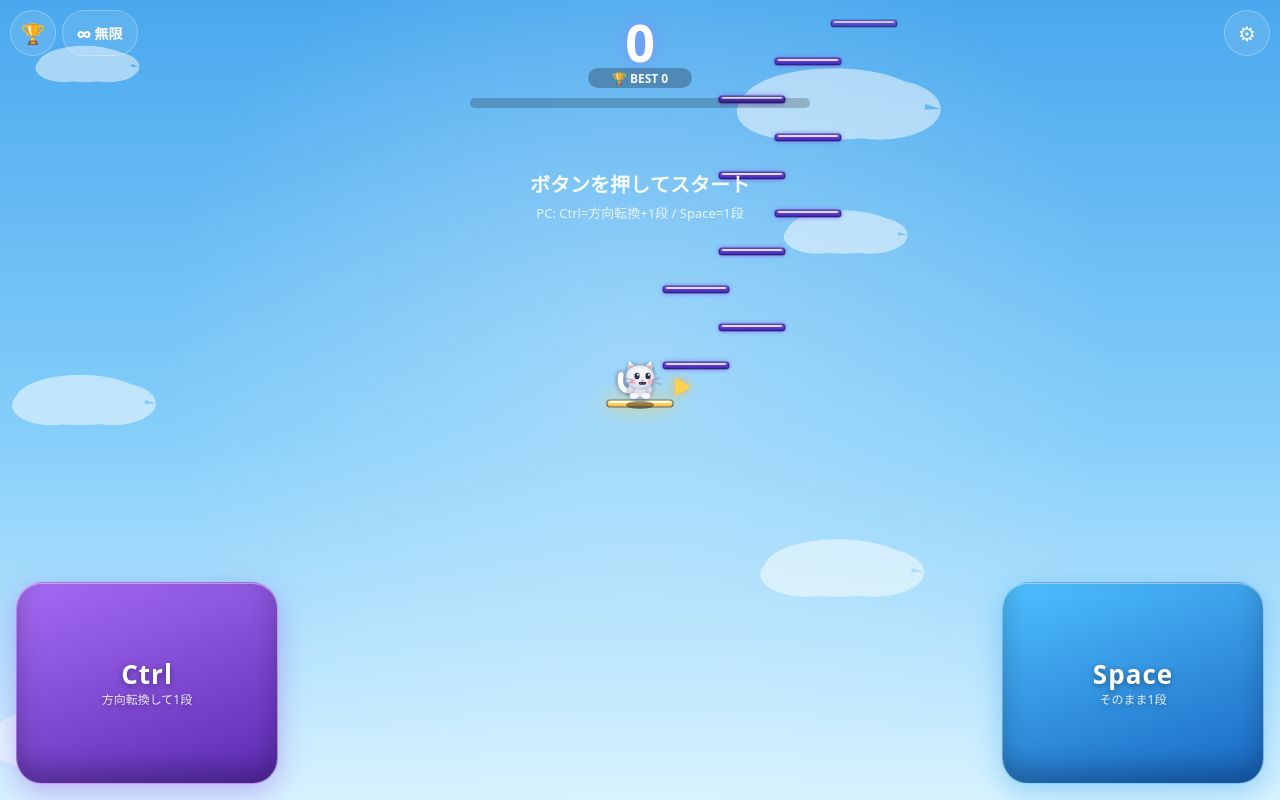
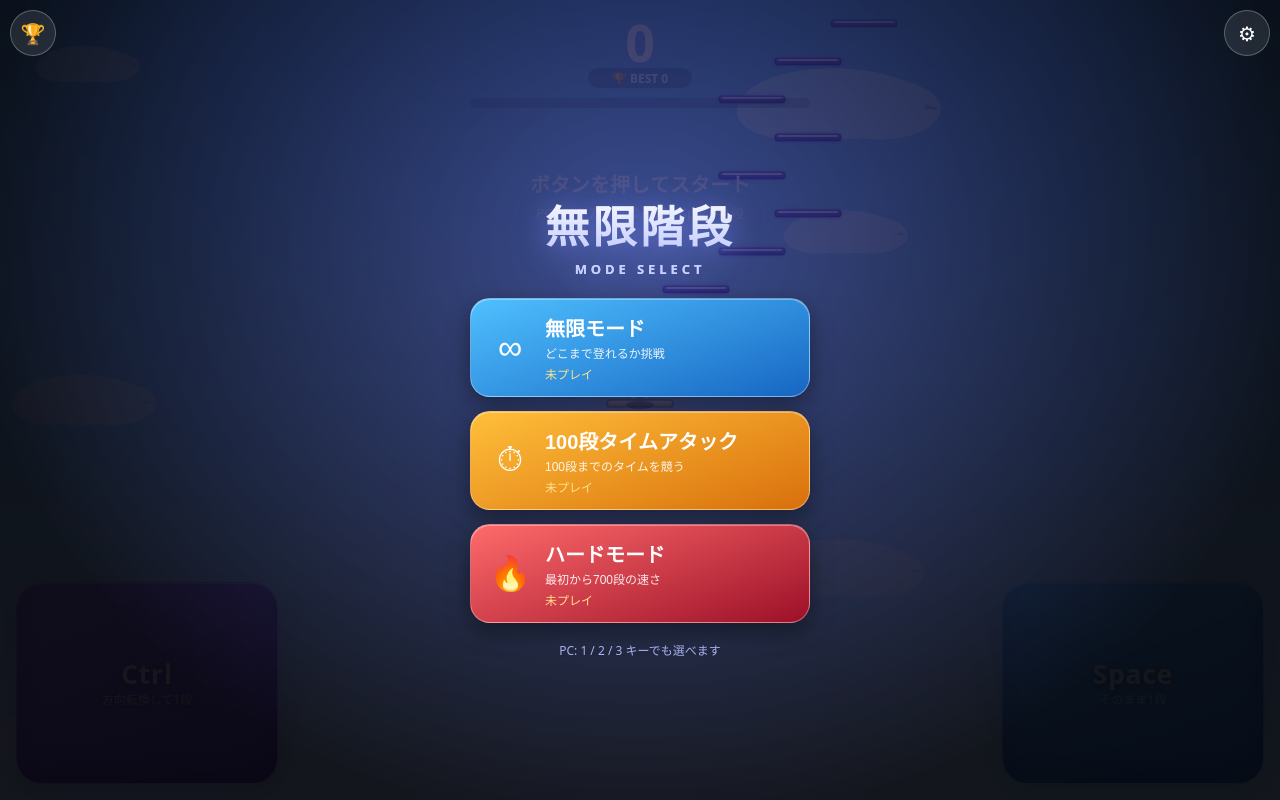
Before and after one commit to kikuchitakumi/mugenkaidan, a plain HTML site: page index.html in a window 1280 px wide. Drawn offline with Linux system fonts and the light colour scheme; animation ran at ten frames a second.

Commit message:
ハードモードとタイトル画面(モード選択)を追加
- ハード: 最初から700段目相当の制限時間でスタート、ランキングはFirestoreのhardコレクション
- 起動時にタイトル画面で 無限/100段タイム/ハード を選択(PCは1/2/3キー)
- 左上のモードボタンでタイトルに戻る

Co-Authored-By: Claude Opus 5.5 <noreply@anthropic.com>

```diff
--- a/index.html
+++ b/index.html
@@ -28,10 +28,29 @@
   #mode{position:fixed;top:max(10px,env(safe-area-inset-top));left:calc(max(10px,env(safe-area-inset-left)) + 52px);height:44px;padding:0 14px;
     border-radius:22px;border:1.5px solid #ffffff44;background:#ffffff18;color:#fff;font-size:14px;font-weight:800;display:flex;align-items:center;justify-content:center;touch-action:none;white-space:nowrap}
   #mode.ta{background:linear-gradient(160deg,#ffcf5a,#f08a1c);border-color:#ffffff88;color:#4a2a00}
+  #mode.hard{background:linear-gradient(160deg,#ff6b6b,#b0182e);border-color:#ffffff88}
   #mode.dis{opacity:.35}
   #panel .tabs{display:flex;gap:6px;margin:0 0 10px}
   #panel .tabs button{flex:1;padding:8px 4px;font-size:13px;background:#ffffff18}
   #panel .tabs button.sel{background:linear-gradient(160deg,#4fc0ff,#1766c2)}
+  #gear,#rank{z-index:15}
+  #title{position:fixed;inset:0;z-index:12;display:none;flex-direction:column;align-items:center;justify-content:center;gap:14px;
+    padding:70px 16px max(20px,env(safe-area-inset-bottom));box-sizing:border-box;overflow:auto;
+    background:radial-gradient(ellipse at 50% 30%,#2a2f7acc,#05060cee 75%);color:#fff;touch-action:auto}
+  #title h1{margin:0 0 6px;font-size:44px;font-weight:900;letter-spacing:.08em;text-align:center;
+    background:linear-gradient(#fff,#a9b6ff);-webkit-background-clip:text;background-clip:text;color:transparent;filter:drop-shadow(0 4px 14px #7f8cff88)}
+  #title h1 small{display:block;font-size:13px;letter-spacing:.3em;color:#c9d0ff;-webkit-text-fill-color:#c9d0ff;margin-top:4px}
+  #title .md{width:min(88vw,340px);border-radius:20px;border:1.5px solid #ffffff55;padding:14px 18px;color:#fff;text-align:left;
+    display:flex;align-items:center;gap:14px;box-shadow:0 8px 24px #0006,inset 0 1px 0 #ffffff55;transition:transform .06s,filter .06s}
+  #title .md:active{transform:scale(.96);filter:brightness(1.2)}
+  #title .md .ic{font-size:34px;width:42px;text-align:center}
+  #title .md b{display:block;font-size:20px}
+  #title .md span{display:block;font-size:12px;opacity:.9;margin-top:2px}
+  #title .md i{display:block;font-style:normal;font-size:12px;margin-top:4px;color:#ffe38a}
+  #title .md[data-m=inf]{background:linear-gradient(160deg,#4fc0ff,#1766c2)}
+  #title .md[data-m=ta]{background:linear-gradient(160deg,#ffbf3a,#d9700c)}
+  #title .md[data-m=hard]{background:linear-gradient(160deg,#ff6b6b,#9c1028)}
+  #title .hint{font-size:12px;color:#a9b2f0;margin:4px 0 0;text-align:center}
   #panel,#setpanel{position:fixed;inset:0;z-index:20;background:#05060ccc;display:none;align-items:center;justify-content:center;touch-action:auto}
   #panel .card,#setpanel .card{width:min(88vw,340px);background:linear-gradient(#1c1f45,#10122a);border:1.5px solid #ffffff33;border-radius:20px;padding:18px;color:#fff;box-shadow:0 10px 40px #0008}
   #panel h2,#setpanel h2{margin:0 0 10px;font-size:20px;text-align:center}
@@ -66,6 +85,13 @@
 <div id="gear">⚙</div>
 <div id="rank">🏆</div>
 <div id="mode"></div>
+<div id="title">
+  <h1>無限階段<small>MODE SELECT</small></h1>
+  <button class="md" data-m="inf"><div class="ic">∞</div><div><b>無限モード</b><span>どこまで登れるか挑戦</span><i></i></div></button>
+  <button class="md" data-m="ta"><div class="ic">⏱</div><div><b>100段タイムアタック</b><span>100段までのタイムを競う</span><i></i></div></button>
+  <button class="md" data-m="hard"><div class="ic">🔥</div><div><b>ハードモード</b><span>最初から700段の速さ</span><i></i></div></button>
+  <p class="hint">PC: 1 / 2 / 3 キーでも選べます</p>
+</div>
 <div id="setpanel"><div class="card">
   <h2>⚙ 設定</h2>
   <label class="set"><span>BGM</span><input type="checkbox" id="s-bgm"></label>
@@ -86,7 +112,7 @@
 </div></div>
 <div id="panel"><div class="card">
   <h2>🏆 ランキング</h2>
-  <div class="tabs"><button data-m="inf">∞ 無限</button><button data-m="ta">⏱ 100段タイム</button></div>
+  <div class="tabs"><button data-m="inf">∞ 無限</button><button data-m="ta">⏱ 100段</button><button data-m="hard">🔥 ハード</button></div>
   <ul id="list"></ul>
   <div class="row"><input id="name" maxlength="12" placeholder="ニックネーム" autocomplete="off"><button id="save">保存</button></div>
   <p id="stat"></p>
@@ -106,8 +132,8 @@ addEventListener('resize',resize);resize();
 ['gesturestart','gesturechange','gestureend','contextmenu','dblclick'].forEach(e=>
   document.addEventListener(e,ev=>ev.preventDefault(),{passive:false}));
 let lastTouch=0;
-document.addEventListener('touchend',e=>{if(e.target.closest&&e.target.closest('#panel,#setpanel'))return;const n=Date.now();if(n-lastTouch<350)e.preventDefault();lastTouch=n},{passive:false});
-document.addEventListener('touchmove',e=>{if(e.target.closest&&e.target.closest('#panel,#setpanel'))return;e.preventDefault()},{passive:false});
+document.addEventListener('touchend',e=>{if(e.target.closest&&e.target.closest('#panel,#setpanel,#title'))return;const n=Date.now();if(n-lastTouch<350)e.preventDefault();lastTouch=n},{passive:false});
+document.addEventListener('touchmove',e=>{if(e.target.closest&&e.target.closest('#panel,#setpanel,#title'))return;e.preventDefault()},{passive:false});
 
 // ---------- 設定 ----------
 const S={bgmOn:true,bgmVol:.5,seOn:true,seVol:1,skin:'auto',char:'catw',mode:'inf'}; // mode: inf=無限 / ta=100段タイムアタック
@@ -207,9 +233,14 @@ let vx,vy,hop,fx,fy,fv,parts;
 const TA_GOAL=100;                 // タイムアタックのゴール段数
 let taStart=0,taTime=0,taBest=0,taRec=false; // 開始時刻/記録(ms)/自己ベスト(ms)/今回ベスト更新
 const isTA=()=>S.mode==='ta';
+const isHard=()=>S.mode==='hard';  // ハード: 最初から700段目相当の速さでスタミナが減る
+const HARD_OFS=700;
+let hardBest=0;
+const modeBest=()=>isHard()?hardBest:best;
 const fmtT=ms=>(ms/1000).toFixed(2)+'s';
 try{best=+localStorage.getItem('mugen_best')||0}catch(e){best=0}
 try{taBest=+localStorage.getItem('mugen_ta_best')||0}catch(e){taBest=0}
+try{hardBest=+localStorage.getItem('mugen_hard_best')||0}catch(e){hardBest=0}
 const stars=Array.from({length:70},()=>({x:Math.random(),y:Math.random(),r:Math.random()*1.4+.4,z:Math.random()*.25+.05}));
 const hex=h=>[1,3,5].map(i=>parseInt(h.substr(i,2),16));
 const PAL=[ // 上/中/下/光/星の明るさ/雲の濃さ
@@ -247,7 +278,7 @@ let bgN=0;
 const mixc=(a,b,t)=>a.map((v,i)=>Math.round(v+(b[i]-v)*t));
 const css=(c,a)=>a==null?'rgb('+c+')':'rgba('+c+','+a+')';
 function limitFor(k){return .35+2.65*Math.exp(-k/250)}
-function reset(){recT=0;recShown=false;runBest=isTA()?0:best;taStart=0;taTime=0;taRec=false;modeUI();dirs=[1];n=0;face=1;state='ready';timer=0;limit=0;reason='';rankNote='';bgN=0;camX=0;camY=0;shake=0;
+function reset(){recT=0;recShown=false;runBest=isTA()?0:modeBest();taStart=0;taTime=0;taRec=false;modeUI();dirs=[1];n=0;face=1;state='ready';timer=0;limit=0;reason='';rankNote='';bgN=0;camX=0;camY=0;shake=0;
   vx=0;vy=0;hop=0;fx=0;fy=0;fv=0;parts=[];
   while(dirs.length<60)dirs.push(Math.random()<.5?1:-1)}
 function stairX(k){let x=0;for(let i=0;i<k;i++)x+=dirs[i];return x}
@@ -258,6 +289,10 @@ function fail(r){state='over';reason=r;lockUntil=performance.now()+450;shake=1;f
   burst(vx,vy,'#ff6b6b',26,200);
   modeUI();
   if(isTA())return; // タイムアタック中の失敗は記録なし
+  if(isHard()){
+    if(n>hardBest){hardBest=n;try{localStorage.setItem('mugen_hard_best',hardBest)}catch(e){}}
+    record('hard',n);return;
+  }
   if(n>best){best=n;try{localStorage.setItem('mugen_best',best)}catch(e){}}
   onGameOver()}
 // タイムアタック: 100段到達でクリア
@@ -271,15 +306,30 @@ function clear(now){
 }
 // モード切替ボタン(プレイ中は切り替え不可)
 const modeEl=document.getElementById('mode');
+const MODES={inf:'∞ 無限',ta:'⏱ 100段タイム',hard:'🔥 ハード'};
 function modeUI(){
-  modeEl.textContent=isTA()?'⏱ 100段タイム':'∞ 無限';
-  modeEl.className=(isTA()?'ta':'')+(state==='play'?' dis':'');
+  modeEl.textContent=(MODES[S.mode]||MODES.inf)+' ▾'; // 押すとタイトル(モード選択)に戻る
+  modeEl.className=(S.mode!=='inf'?S.mode:'')+(state==='play'?' dis':'');
 }
 modeEl.addEventListener('pointerdown',e=>{
   e.preventDefault();e.stopPropagation();audioInit();
   if(state==='play')return;
-  S.mode=isTA()?'inf':'ta';saveS();reset();sfxCtrl();
+  sfxCtrl();openTitle();
 });
+// ---------- タイトル(モード選択) ----------
+const titleEl=document.getElementById('title');
+let titleOpen=false;
+function openTitle(){
+  titleOpen=true;bgmTo(-1,.4);
+  const b={inf:best?'ベスト '+best+'段':'',ta:taBest?'ベスト '+fmtT(taBest):'',hard:hardBest?'ベスト '+hardBest+'段':''};
+  titleEl.querySelectorAll('.md').forEach(el=>el.querySelector('i').textContent=b[el.dataset.m]||'未プレイ');
+  titleEl.style.display='flex';modeEl.style.display='none';
+}
+function pickMode(m){
+  audioInit();sfxSpace();
+  S.mode=m;saveS();titleOpen=false;titleEl.style.display='none';modeEl.style.display='';reset();
+}
+titleEl.querySelectorAll('.md').forEach(el=>el.addEventListener('click',()=>pickMode(el.dataset.m)));
 
 // ---------- ランキング(Firebase Firestore) ----------
 // Firebaseの設定を貼ると有効になります(nullの間はランキング機能は非表示)
@@ -298,7 +348,8 @@ let panelOpen=false,fb=null,myName='',asked=false,pending=null,rankNote='',rankA
 // モードごとのランキング: 無限=段数(多いほど上) / タイムアタック=タイムms(少ないほど上)
 const RK={
   inf:{col:'scores',key:'score',dir:'desc',fmt:v=>v+'段',better:(a,b)=>a>b},
-  ta:{col:'times',key:'time',dir:'asc',fmt:fmtT,better:(a,b)=>a<b}
+  ta:{col:'times',key:'time',dir:'asc',fmt:fmtT,better:(a,b)=>a<b},
+  hard:{col:'hard',key:'score',dir:'desc',fmt:v=>v+'段',better:(a,b)=>a>b}
 };
 try{myName=localStorage.getItem('mugen_name')||''}catch(e){}
 nameEl.value=myName;
@@ -359,7 +410,7 @@ async function submitScore(m,sc){
   statEl.textContent='登録に失敗しました';
 }
 function openPanel(ask){
-  panelOpen=true;panel.style.display='flex';rankMode=S.mode;
+  panelOpen=true;panel.style.display='flex';rankMode=RK[S.mode]?S.mode:'inf';
   statEl.textContent=ask?'名前を入れるとランキングに参加できます':'';
   loadRank();
 }
@@ -389,7 +440,7 @@ document.getElementById('save').addEventListener('click',async()=>{
 });
 
 function act(turn){
-  if(panelOpen)return;
+  if(panelOpen||titleOpen)return;
   audioInit();
   turn?sfxCtrl():sfxSpace();
   const now=performance.now();
@@ -404,7 +455,7 @@ function act(turn){
   }
   burst(stairX(n)*SW,-n*SH,turn?'#b98cff':'#7fd0ff',n%100===0?30:9,n%100===0?200:90);
   while(dirs.length<n+60)dirs.push(Math.random()<.5?1:-1);
-  limit=limitFor(n);timer=limit;
+  limit=limitFor(n+(isHard()?HARD_OFS:0));timer=limit;
 }
 
 // 入力: ボタン
@@ -418,6 +469,7 @@ bind('ctrl',true);bind('space',false);
 // 入力: キーボード
 addEventListener('keydown',e=>{
   if(e.repeat||(e.target&&e.target.tagName==='INPUT'))return;
+  if(titleOpen&&!panelOpen){const m={'1':'inf','2':'ta','3':'hard'}[e.key];if(m)pickMode(m);return}
   if(e.key==='Control'||e.code==='ControlLeft'||e.code==='ControlRight'){e.preventDefault();act(true)}
   else if(e.code==='Space'){e.preventDefault();act(false)}
 });
@@ -724,8 +776,8 @@ function draw(){
     g.fillText('⏱ '+fmtT(taTime)+'  ／  BEST '+(taBest?fmtT(taBest):'--'),W/2,82.5);
   }else{
   // 自己ベスト(プレイ中に超えたら、その場で更新表示+金色)
-  const live=Math.max(best,n),rec=n>runBest&&n>0&&runBest>0;
-  const btxt='🏆 BEST '+live,bpw=104;
+  const live=Math.max(modeBest(),n),rec=n>runBest&&n>0&&runBest>0;
+  const btxt=(isHard()?'🔥 BEST ':'🏆 BEST ')+live,bpw=104;
   if(rec){const pgd=g.createLinearGradient(W/2-bpw/2,0,W/2+bpw/2,0);pgd.addColorStop(0,'#ffe27a');pgd.addColorStop(1,'#ffb52e');g.fillStyle=pgd}
   else g.fillStyle='#00000040';
   rr(W/2-bpw/2,68,bpw,20,10);g.fill();
@@ -756,6 +808,7 @@ function draw(){
   if(state==='ready'){
     g.fillStyle='#ffffffee';g.font='800 20px system-ui,sans-serif';
     if(isTA()){g.fillStyle='#ffd24a';g.fillText('⏱ 100段タイムアタック',W/2,H*.24-30);g.fillStyle='#ffffffee'}
+    if(isHard()){g.fillStyle='#ff7b7b';g.fillText('🔥 ハードモード(最初から700段の速さ)',W/2,H*.24-30);g.fillStyle='#ffffffee'}
     g.fillText('ボタンを押してスタート',W/2,H*.24);
     g.font='13px system-ui,sans-serif';g.fillStyle='#ffffffcc';
     g.fillText('PC: Ctrl=方向転換+1段 / Space=1段',W/2,H*.24+26);
@@ -778,7 +831,7 @@ function draw(){
     g.fillStyle='#ff7b7b';g.font='800 28px system-ui,sans-serif';g.fillText('失敗！',W/2,py+42);
     g.fillStyle='#fff';g.font='600 16px system-ui,sans-serif';g.fillText(reason+' ／ '+n+'段',W/2,py+70);
     g.fillStyle='#a9b2f0';g.font='12px system-ui,sans-serif';
-    g.fillText(isTA()?'あと'+(TA_GOAL-n)+'段 ／ ボタンでリトライ':n>runBest&&n>0?'🎉 NEW RECORD！ '+n+'段':'ベスト '+best+'段 ／ ボタンでリトライ',W/2,py+96);
+    g.fillText(isTA()?'あと'+(TA_GOAL-n)+'段 ／ ボタンでリトライ':n>runBest&&n>0?'🎉 NEW RECORD！ '+n+'段':'ベスト '+modeBest()+'段 ／ ボタンでリトライ',W/2,py+96);
   }
   if(rankNote&&(over||state==='clear')){
     const py=H*.2;
@@ -792,7 +845,7 @@ function draw(){
     }
   }
 }
-reset();requestAnimationFrame(loop);
+reset();openTitle();requestAnimationFrame(loop);
 })();
 </script>
 </body>
```
